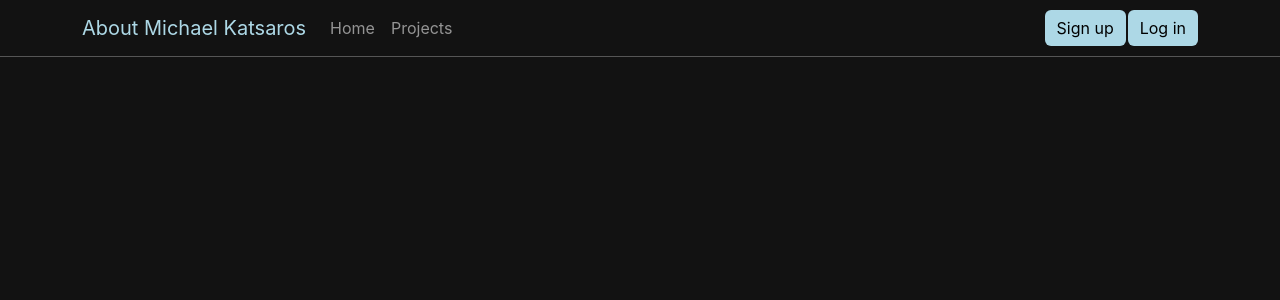
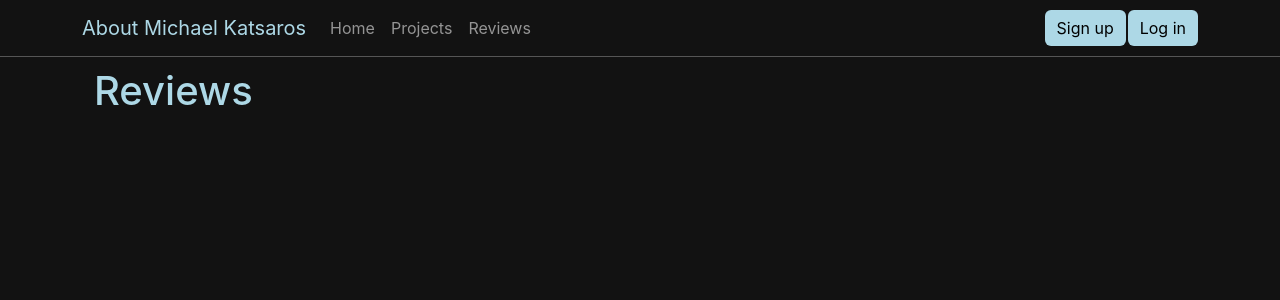
Before and after one commit to mtkatsaros/Katsaros_Michael_AboutMe, a React (Vite) app in the folder client/: page /reviews in a window 1280 px wide. Shown: the top 300 px of the page. Built offline with nearby package versions, Linux system fonts and the light colour scheme; no server answers.

Commit message:
initialized a reviews page to frontend

```diff
--- a/client/src/App.tsx
+++ b/client/src/App.tsx
@@ -8,6 +8,7 @@ import * as UserApi from './network/user_api'
 import CreateAccountModal from "./components/CreateAccountModal";
 import LoginModal from "./components/LoginModal";
 import AboutPage from "./pages/AboutPage";
+import ReviewsPage from "./pages/ReviewsPage"
 
 
 function App() {
@@ -65,6 +66,10 @@ function App() {
               path="/projects"
               element={<ProjectsPage loggedInUser={loggedInUser}/>}
             />
+            <Route
+              path="/reviews"
+              element={<ReviewsPage/>}
+            />
           </Routes>
         </Container>
         {showCreateAccountModal && (
--- a/client/src/components/navbar/NavBar.tsx
+++ b/client/src/components/navbar/NavBar.tsx
@@ -25,6 +25,7 @@ const NavBar = ({
         <Nav>
           <Nav.Link href={root}>Home</Nav.Link>
           <Nav.Link href={`${root}/projects`}>Projects</Nav.Link>
+          <Nav.Link href={`${root}/reviews`}>Reviews</Nav.Link>
         </Nav>
         <Navbar.Toggle aria-controls="main-navbar"/>
         <Navbar.Collapse id="main-navbar">
--- /dev/null
+++ b/client/src/pages/ReviewsPage.tsx
@@ -0,0 +1,12 @@
+import { Container } from "react-bootstrap"
+
+
+const ReviewsPage = () => {
+    return (
+        <Container>
+            <h1 style={{ color: "lightblue", marginTop: "10px" }}>Reviews</h1>
+        </Container>
+    )
+}
+
+export default ReviewsPage
--- a/client/src/styles/global.css
+++ b/client/src/styles/global.css
@@ -44,8 +44,6 @@ code{
     background-color: #343434;
     color: #ffff;
     border-color: #555;
-
-
 }
 
 .dark-modal .form-control::placeholder{
```
